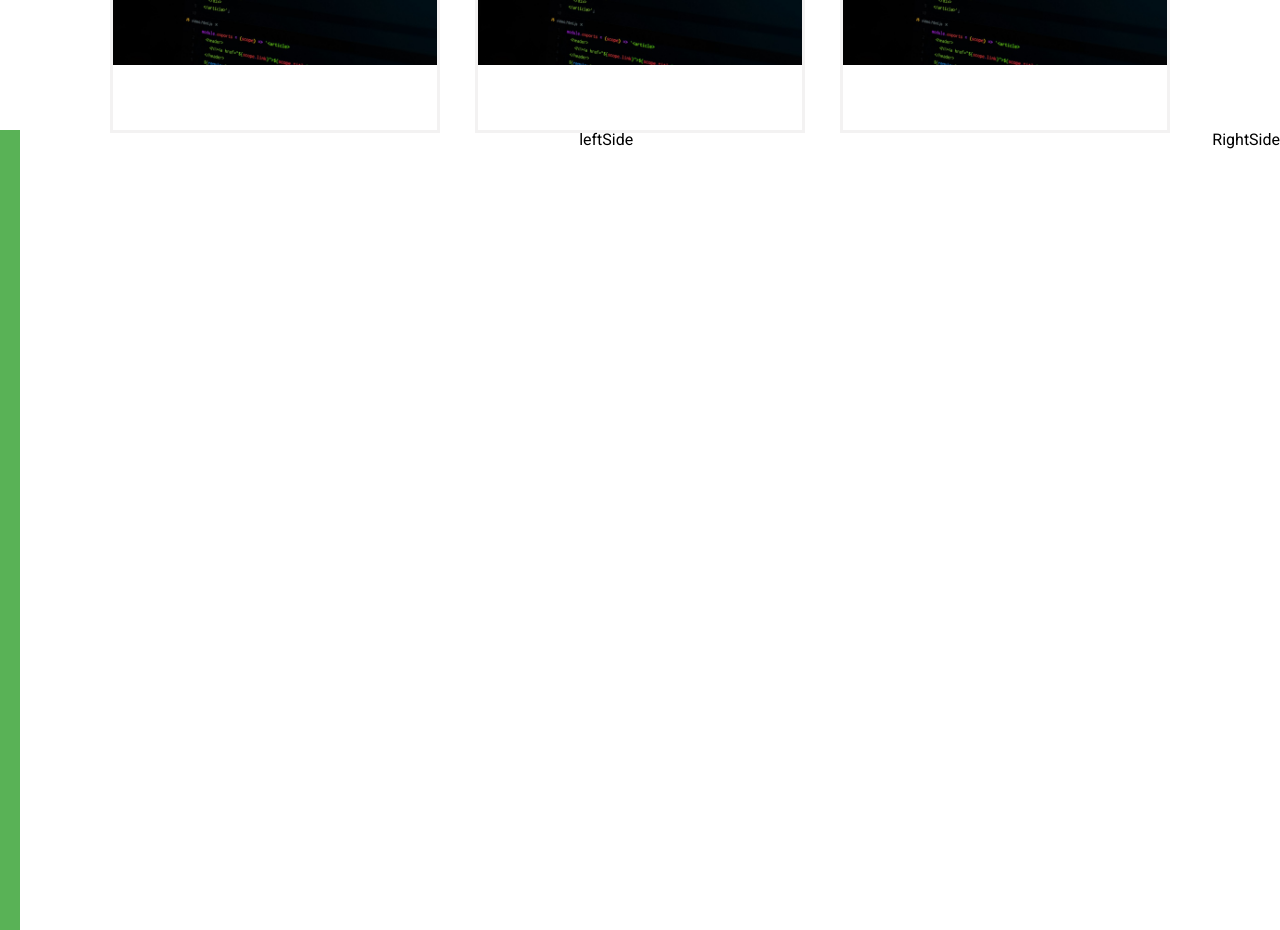
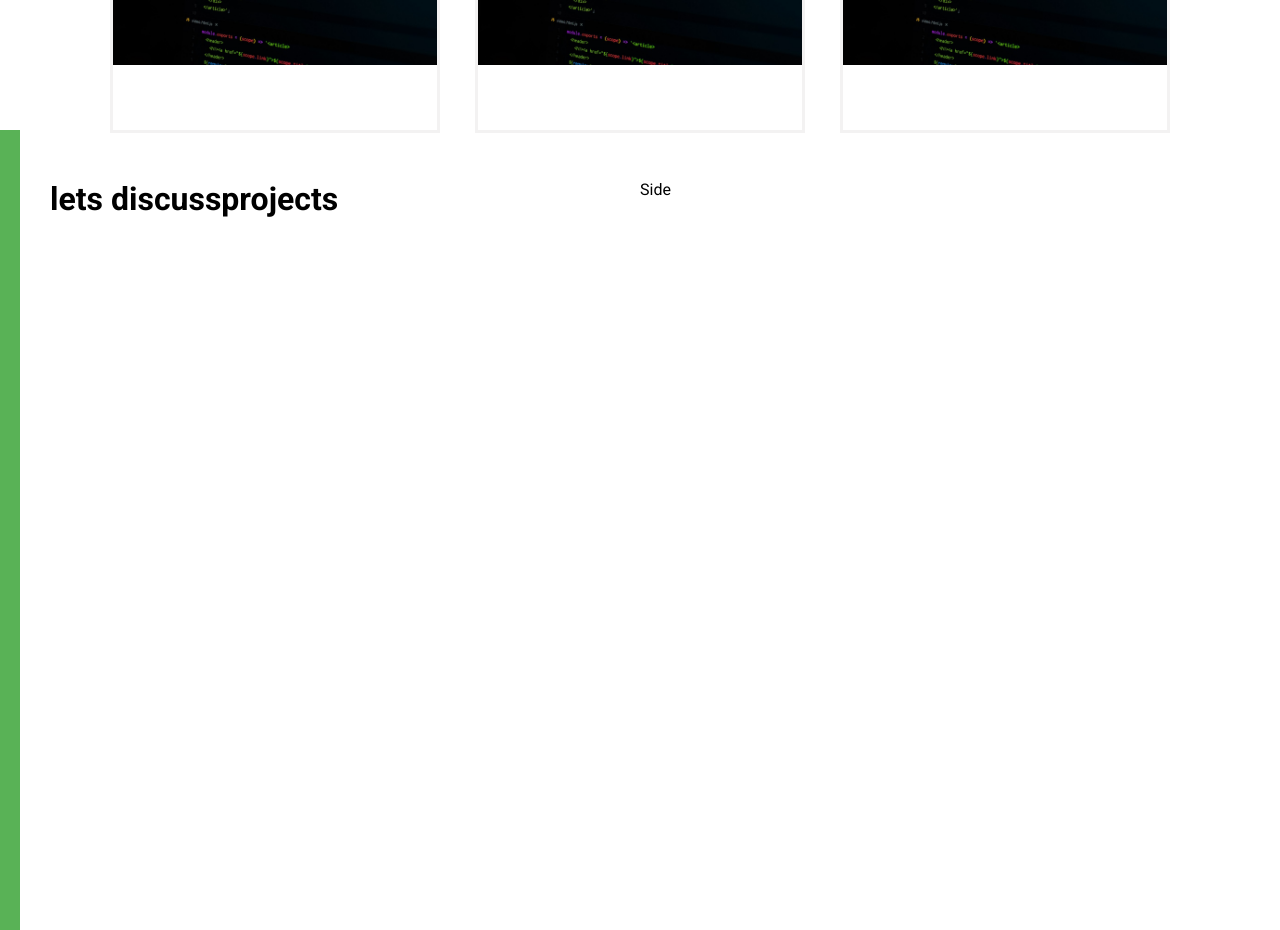
Before and after one commit to Elifnull/Personal_Profile, a React (Create React App) app in the folder Website/basic/: page / in a window 1280 px wide. Shown: the part 2320-3250 px from the top of the page. Built offline with nearby package versions, Linux system fonts and the light colour scheme.

Commit message:
syntax correction for contacts component

```diff
--- a/Website/basic/src/components/Contact/Contacts.css
+++ b/Website/basic/src/components/Contact/Contacts.css
@@ -11,6 +11,7 @@
 }
 .contactWrapper {
     display: flex;
+    padding: 50px;
 }
 .contactsLeft {
     flex: 1;
--- a/Website/basic/src/components/Contact/Contacts.jsx
+++ b/Website/basic/src/components/Contact/Contacts.jsx
@@ -6,13 +6,23 @@ const Contacts = () => {
         <div className='contactsPage'>
             <div className="contactBackground"></div>
             <div className="contactWrapper">
-                <div className="contactsLeft"></div>
-                leftSide
-                <div className="contactsRight"></div>
-                RightSide
+                <div className="contactsLeft">
+                    <h1 className="contactsTitle">lets discussprojects</h1>
+                    <div className="contactInfo">
+                        <div className="contactInfoItem">
+                            <img src='' alt='' className='contactInfoIMG'/>
+                        </div>
+                    </div>
+                </div>
+                <div className="contactsRight">
+                <p>Side</p>
+                </div>
             </div>
         </div>
     )
 }
 
 export default Contacts
+
+
+//css issue turned out to be a <div> issue. note!!!!
```
